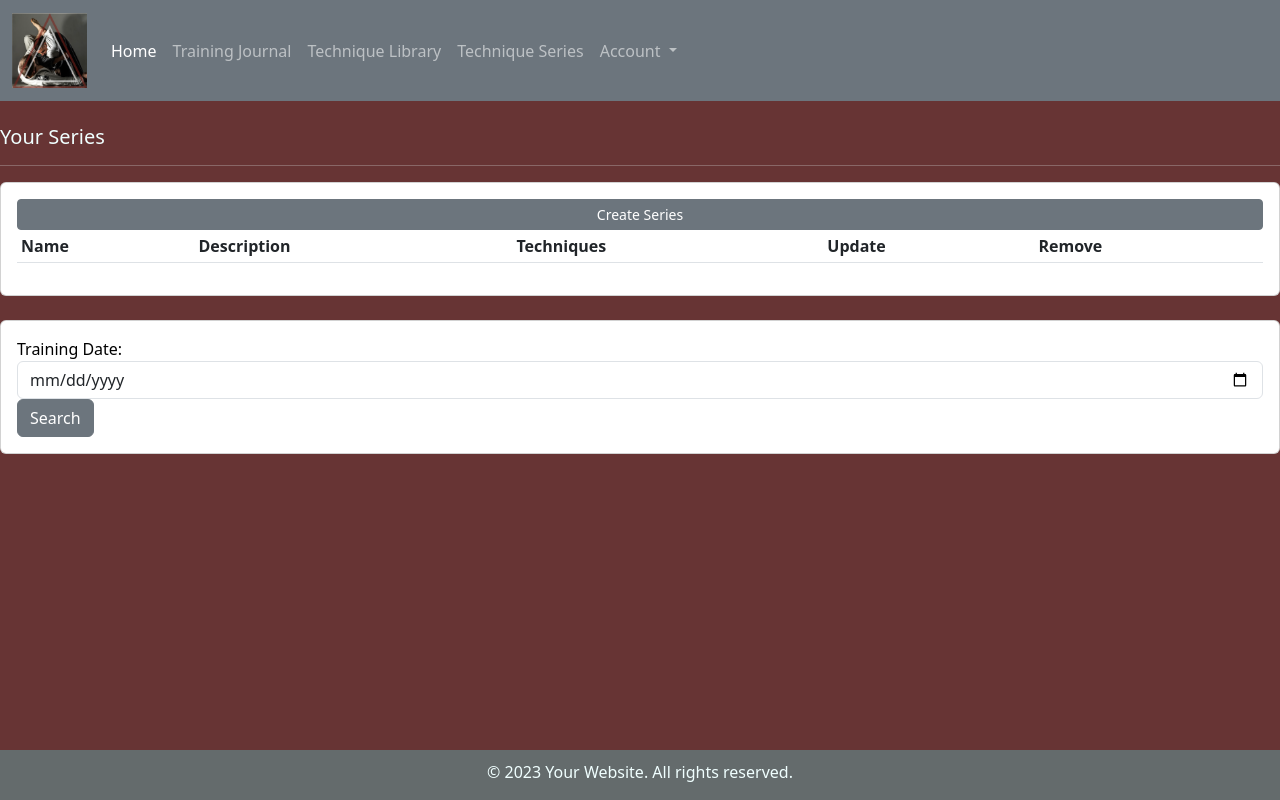
After one commit to m-jines/Capstone2024, a Django app: page /techniqueseries/ in a window 1280 px wide. The commit adds this page. Run offline with Django 4.2, Linux system fonts and the light colour scheme; a user stored in the database is signed in; tables that the repository leaves empty hold one stand-in row (values such as "Sample post"); lists and menus that the app fills with data are empty.

Commit message:
technique series page crud functional

```diff
--- a/djangoApp/templates/djangoApp/main.html
+++ b/djangoApp/templates/djangoApp/main.html
@@ -43,6 +43,9 @@
               <li class="nav-item">
                 <a class="nav-link" href="{% url 'techniquelibrary' %}">Technique Library</a>
               </li>
+              <li class="nav-item">
+                <a class="nav-link" href="{% url 'techniqueseries' %}">Technique Series</a>
+              </li>
               <li class="nav-item dropdown">
                 <a class="nav-link dropdown-toggle" href="#" role="button" data-bs-toggle="dropdown" aria-expanded="false">
                   Account
--- /dev/null
+++ b/djangoApp/templates/djangoApp/techniqueseries.html
@@ -0,0 +1,96 @@
+{% extends 'djangoApp/main.html' %}
+
+{% block content %}
+
+<br>
+<div class="row">
+    <div class="col-md-12">
+        <h5>Your Series</h5>
+        <hr>
+        <div class = "card card-body">
+            <a class="btn btn-secondary btn-sm btn-block" href ="{% url 'techniqueseriesform' %}">Create Series
+            </a>
+            <table class="table table-sm">
+                <tr>
+                    <th>Name</th>
+                    <th>Description</th>
+                    <th>Techniques</th>
+                    <th>Update</th>
+                    <th>Remove</th>
+                </tr>
+
+                {% for i in series_entries %}
+                    <tr>
+                        <td>{{i.SeriesName}}</td>
+                        <td>{{i.Description}}</td>
+                        <td>
+                            <ul style="list-style-type:none; padding: 0;">
+                                {% for technique in i.Techniques.all %}
+                                    <li>{{ technique.Technique_Name }}</li>
+                                {% empty %}
+                                    <li>No techniques added.</li>
+                                {% endfor %}
+                            </ul>
+                        </td>
+                        <td><a class="btn btn-secondary btn-sm" href="{% url 'updatetechniqueseries' i.id %}">Update</a></td>
+                        <td><a class="btn btn-danger btn-sm" href="{% url 'deletetechniqueseries' i.id %}">Remove</a></td>
+                    </tr>
+                {% endfor %}
+
+            </table>
+        </div>
+        </div>
+    </div>
+</div>
+<!--START EDITING HERE FOR SEARCH FILTERS-->
+<br>
+<div class="row">
+    <div class="col-md-12">
+        <div class="card card-body">
+            <form style="color:black" method="get">
+                <!-- Custom date widget for Training Date at the desired location -->
+                <div class="form-group">
+                    <label for="Training_Date">Training Date:</label>
+                    <input type="date" id="Training_Date" name="Training_Date" class="form-control" value="{{ request.GET.Training_Date }}" placeholder="Training Date">
+                </div>
+
+                      <!-- Duration minimum search -->
+                      {% if jFilter.form.Duration_min %}
+                      <div class="form-group">
+                          {{ jFilter.form.Duration_min.label_tag }}
+                          {{ jFilter.form.Duration_min }}
+                      </div>
+                      {% endif %}
+
+                      <!-- Duration maximum search -->
+                      {% if jFilter.form.Duration_max %}
+                      <div class="form-group">
+                          {{ jFilter.form.Duration_max.label_tag }}
+                          {{ jFilter.form.Duration_max }}
+                      </div>
+                      {% endif %}
+
+                <!-- Manually render the Techniques filter field -->
+                {% if jFilter.form.Techniques %}
+                <div class="form-group">
+                    {{ jFilter.form.Techniques.label_tag }}
+                    {{ jFilter.form.Techniques }}
+                </div>
+                {% endif %}
+
+                <!-- Manually render the Notes filter field -->
+                {% if jFilter.form.Notes %}
+                <div class="form-group">
+                    {{ jFilter.form.Notes.label_tag }}
+                    {{ jFilter.form.Notes }}
+                </div>
+                {% endif %}
+
+                <!-- Search button -->
+                <button class="btn btn-secondary" type="submit">Search</button>
+            </form>
+        </div>
+    </div>
+</div>
+
+{% endblock %}
--- a/djangoApp/urls.py
+++ b/djangoApp/urls.py
@@ -16,4 +16,8 @@ urlpatterns = [
         path('updatetechnique/<str:pk>/', views.updatetechnique, name='updatetechnique'),
         path('deletejournal/<str:pk>/', views.deletejournal, name='deletejournal'),
         path('deletetechnique/<str:pk>/', views.deletetechnique, name='deletetechnique'),
+        path('techniqueseries/', views.techniqueseries, name ='techniqueseries'),
+        path('techniqueseriesform/', views.techniqueseriesform, name= 'techniqueseriesform'),
+        path('updatetechniqueseries/<str:pk>/', views.updatetechniqueseries, name= 'updatetechniqueseries'),
+        path('deletetechniqueseries/<str:pk>/', views.deletetechniqueseries, name= 'deletetechniqueseries')
 ]
--- a/djangoApp/views.py
+++ b/djangoApp/views.py
@@ -178,3 +178,47 @@ def deletetechnique(request, pk):
       return redirect ('techniquelibrary')
    context = {'techniqueentry': techniqueentry}
    return render (request, 'djangoApp/deletetechnique.html', context)
+
+@login_required(login_url='loginpage')
+def techniqueseries(request):
+    current_user = request.user
+    series_entries = TechniqueSeriesEntry.objects.filter(user=current_user)
+    context = {'series_entries': series_entries}
+    return render(request, 'djangoApp/techniqueseries.html', context)
+
+@login_required(login_url='loginpage')
+def techniqueseriesform(request):
+    if request.method == 'POST':
+        form = TechniqueSeriesForm(request.POST, request.FILES)
+        if form.is_valid():
+            series_entry = form.save(commit=False)
+            series_entry.user = request.user
+            series_entry.save()
+            form.save_m2m()  # Save the form's many-to-many data
+            return redirect('techniqueseries')
+    else:
+        form = TechniqueSeriesForm()
+    context = {'jform': form}
+    return render(request, 'djangoApp/techniqueseriesform.html', context)
+
+@login_required(login_url='loginpage')
+def updatetechniqueseries(request, pk):
+    series_entry = TechniqueSeriesEntry.objects.get(id=pk, user=request.user)
+    if request.method == 'POST':
+        form = TechniqueSeriesForm(request.POST, request.FILES, instance=series_entry)
+        if form.is_valid():
+            form.save()
+            return redirect('techniqueseries')
+    else:
+        form = TechniqueSeriesForm(instance=series_entry)
+    context = {'jform': form}
+    return render(request, 'djangoApp/techniqueseriesform.html', context)
+
+@login_required(login_url='loginpage')
+def deletetechniqueseries(request, pk):
+    series_entry = TechniqueSeriesEntry.objects.get(id=pk, user=request.user)
+    if request.method == 'POST':
+        series_entry.delete()
+        return redirect('techniqueseries')
+    context = {'series_entry': series_entry}
+    return render(request, 'djangoApp/deletetechniqueseries.html', context)
```
Also changed, not shown: djangoApp/forms.py (+20 -2 lines), djangoApp/models.py (+21 -0 lines), djangoApp/templates/djangoApp/deletetechniqueseries.html (added, +22 -0 lines), djangoApp/templates/djangoApp/techniqueseriesform.html (added, +14 -0 lines), djangoApp/migrations/0014_techniqueseries_seriestechniquelink.py (added), djangoApp/migrations/0015_techniqueseries_techniques_and_more.py (added), djangoApp/migrations/0016_remove_techniqueseries_techniques_and_more.py (added), djangoApp/migrations/0017_techniqueseriesentry_techniqueserieslinking_and_more.py (added).
